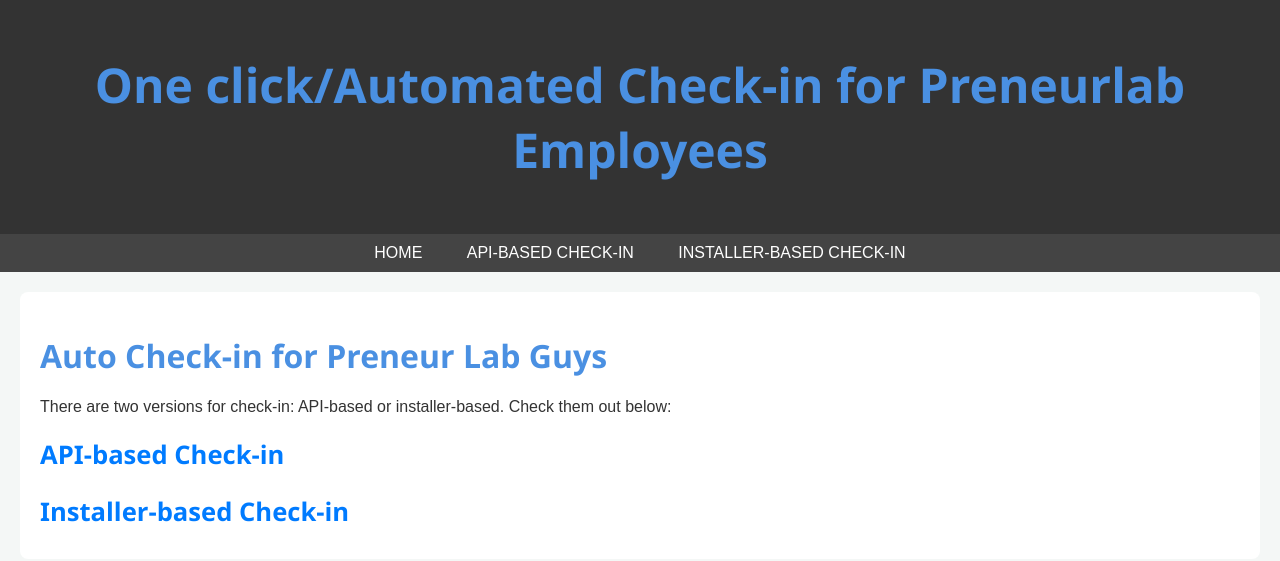
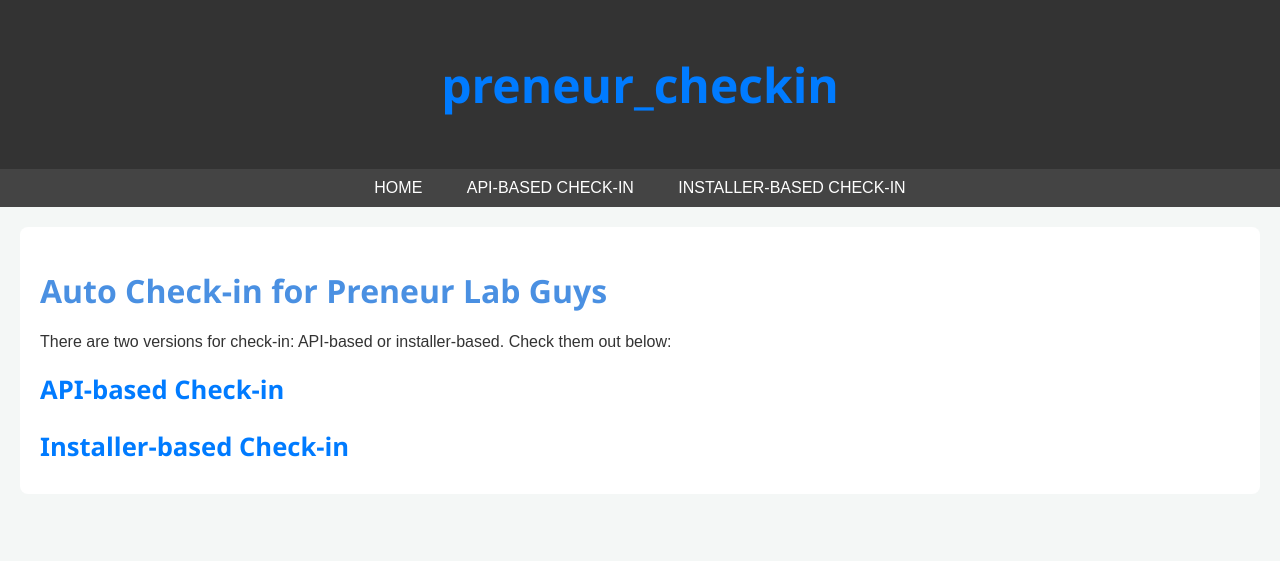
Before and after one commit to dippreneurlab/preneur_checkin, a Jekyll site: the page built from index.md, in a window 1280 px wide. Shown: the top 561 px of the page. Built offline with Jekyll 4.4.1, drawn with Linux system fonts in a browser that asks for light colours.

Commit message:
header fix

```diff
--- a/_layouts/default.html
+++ b/_layouts/default.html
@@ -8,13 +8,15 @@
 </head>
 <body>
   <header>
-    <h1><a target="_blank" href=https://github.com/dippreneurlab/preneur_checkin></a>One click/Automated Check-in for Preneurlab Employees</h1>
+    <h1><a target="_blank" href="https://github.com/dippreneurlab/preneur_checkin">{{ site.title }}</a></h1>
   </header>
+
   <nav>
     <a href="{{ site.baseurl }}/">Home</a>
     <a href="{{ site.baseurl }}/api_install/">API-based Check-in</a>
     <a href="{{ site.baseurl }}/local_install/">Installer-based Check-in</a>
   </nav>
+
   <main>
     {{ content }}
   </main>
```
